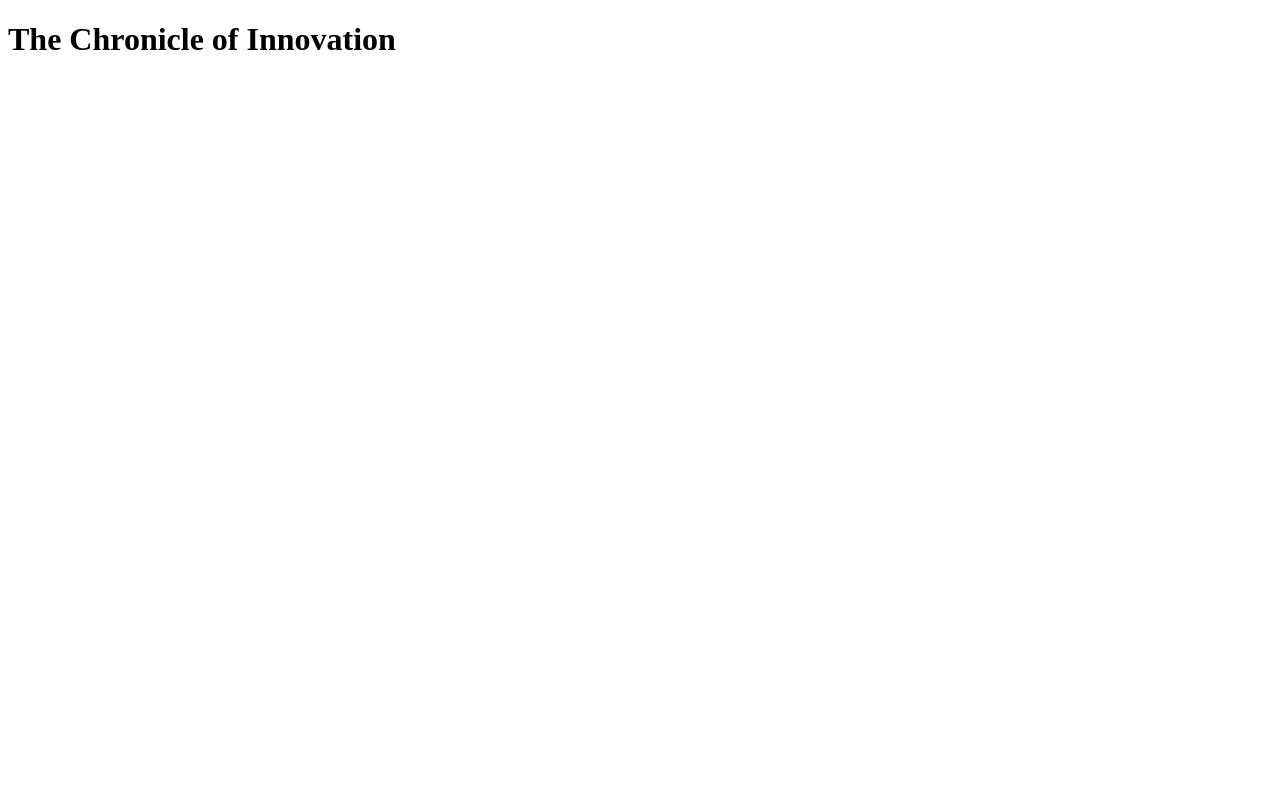
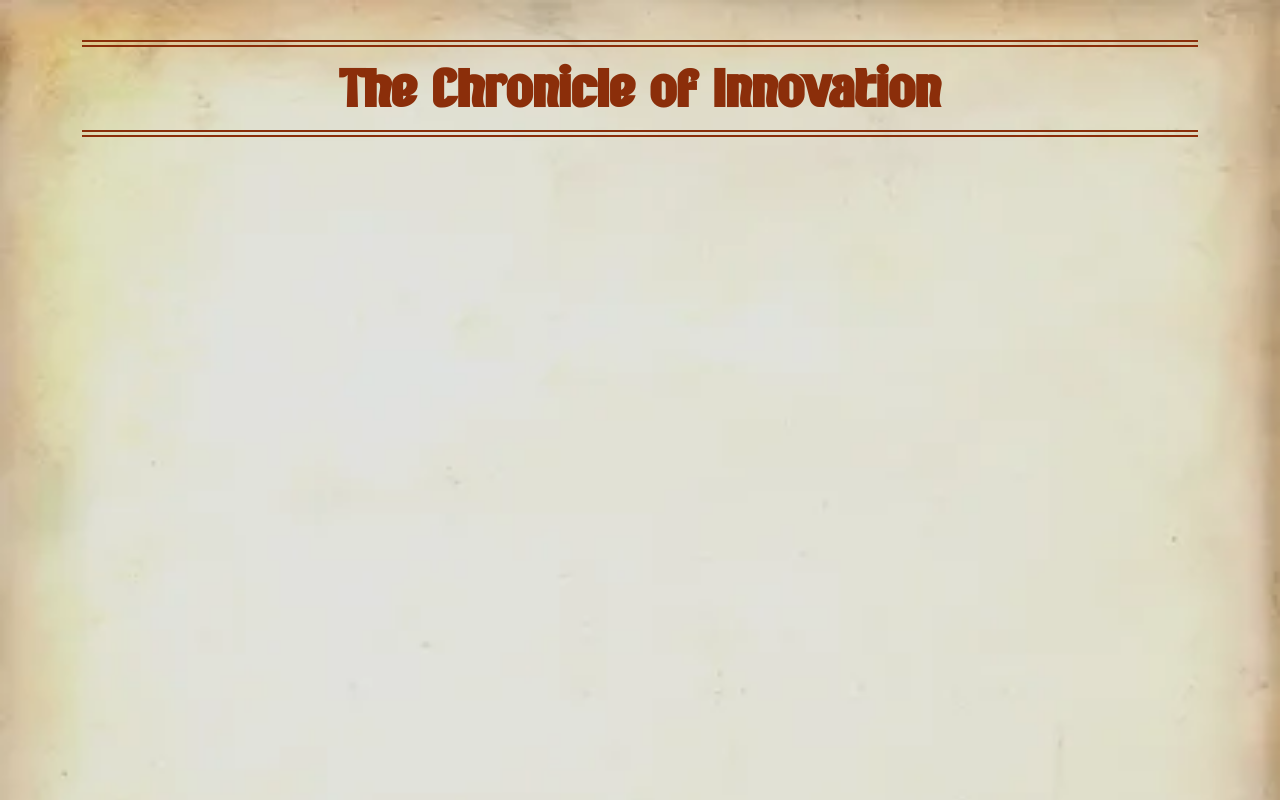
Before and after one commit to Riwa-Hammoud/The-Chronicle-of-Innovation, a plain HTML site: page newspaper/index.html in a window 1280 px wide. Drawn offline with Linux system fonts and the light colour scheme.

Commit message:
first design (title - background)

```diff
--- a/newspaper/index.html
+++ b/newspaper/index.html
@@ -7,6 +7,8 @@
     <title>The Chronicle of Innovation</title>
 </head>
 <body>
-    <h1>The Chronicle of Innovation</h1>
+    <header>
+        <h1>The Chronicle of Innovation</h1>
+    </header>
 </body>
 </html>
--- a/newspaper/style.css
+++ b/newspaper/style.css
@@ -0,0 +1,53 @@
+body {
+    background-image: url('../images/Old-paper-background.jpg');
+    background-repeat: no-repeat ;
+    background-size: cover;
+    font-family: Georgia, 'Times New Roman', Times, serif; /* Classic serif font for body text */
+    color: #333;
+    line-height: 1.6;
+    margin: 0;
+    padding: 20px;
+}
+
+@font-face {
+    font-family: 'Turkeyes';
+    src: url('../turkeyes-bohemian-type-free-download/Turkeyes - Bohemian Type/Turkeyes.ttf');
+}
+
+h1{
+    font-family: 'Turkeyes';
+    color: rgb(139, 46, 10);
+    font-size: 3rem;
+    margin: 20px 0;
+    text-align: center;
+    position: relative;
+}
+
+h1::before,
+h1::after {
+    content: '';
+    display: block;
+    width: 90%;
+    height: 2px;
+    background-color: rgb(139, 46, 10);
+    margin: 10px auto;
+    position: relative;
+}
+
+h1::before {
+    margin-bottom: 8px; /* Space between top double lines and title */
+}
+
+h1::after {
+    margin-top: 8px; /* Space between bottom double lines and title */
+}
+
+/* Second line above the title */
+h1::before {
+    box-shadow: 0 5px 0 rgb(139, 46, 10);
+}
+
+/* Second line below the title */
+h1::after {
+    box-shadow: 0 -5px 0 rgb(139, 46, 10);
+}
```
Also changed, not shown: images/Old-paper-background.jpg (added), images/Paper-Old-Texture-Parchment.jpg (added), turkeyes-bohemian-type-free-download/Turkeyes - Bohemian Type/Turkeyes.otf (added), turkeyes-bohemian-type-free-download/Turkeyes - Bohemian Type/Turkeyes.ttf (added), turkeyes-bohemian-type-free-download/Turkeyes - Bohemian Type/Turkeyes.txt (added), 2 other files.
